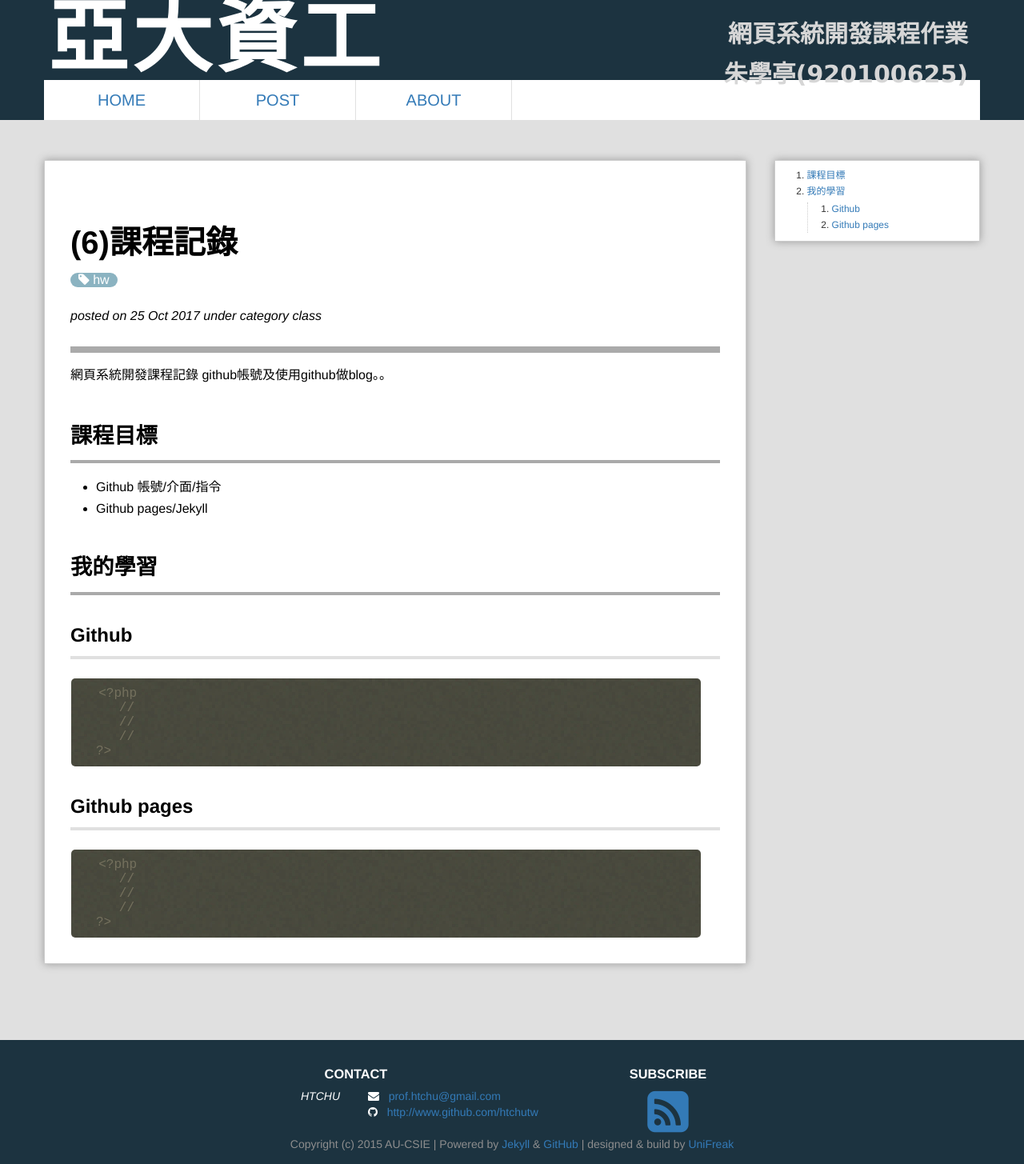
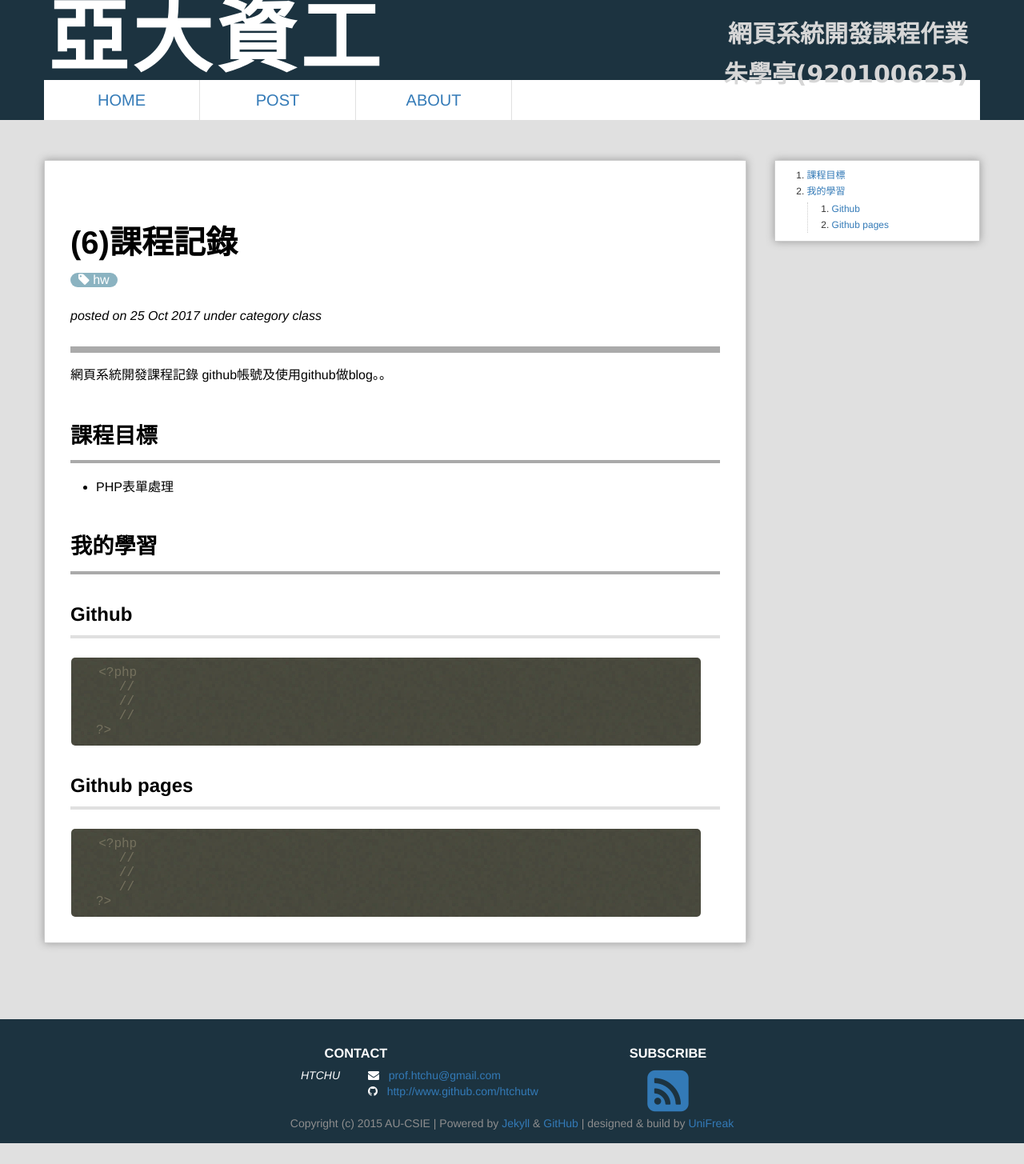
Before and after one commit to wily125/webcourse-1, a Jekyll site: the page built from _posts/2017-10-25-Class6.md, in a window 1280 px wide. Shown: the whole page at 80% size. Built offline with Jekyll 4.4.1, drawn with Linux system fonts in a browser that asks for light colours; Markdown is read by kramdown in place of the engine named in the settings; comment, search, counter and statistics services are not loaded; after the commit the page ends 1429 px from its top, so only the background shows below that.

Commit message:
Update 2017-10-25-Class6.md

```diff
--- a/_posts/2017-10-25-Class6.md
+++ b/_posts/2017-10-25-Class6.md
@@ -10,8 +10,8 @@ excerpt: "第6週課程。"
 github帳號及使用github做blog。。
 
 # 課程目標
-- Github 帳號/介面/指令
-- Github pages/Jekyll
+- PHP表單處理
+
 
 # 我的學習
 
```
